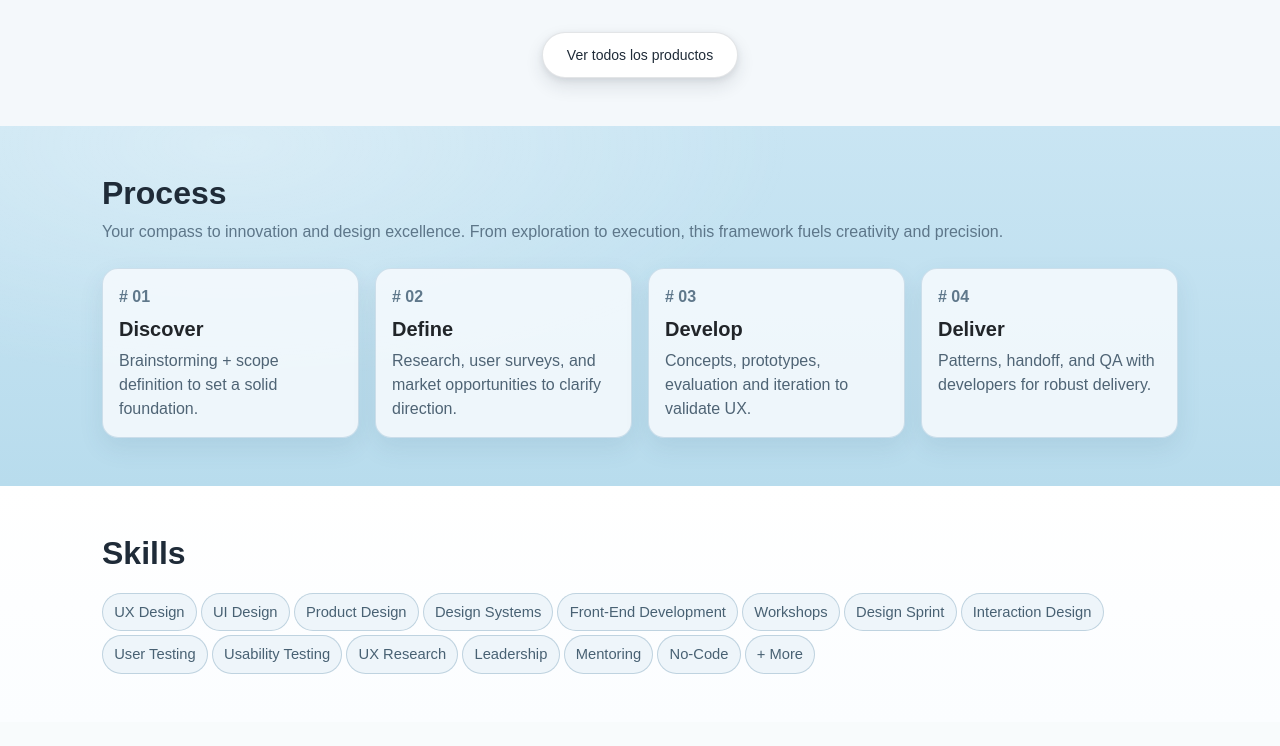
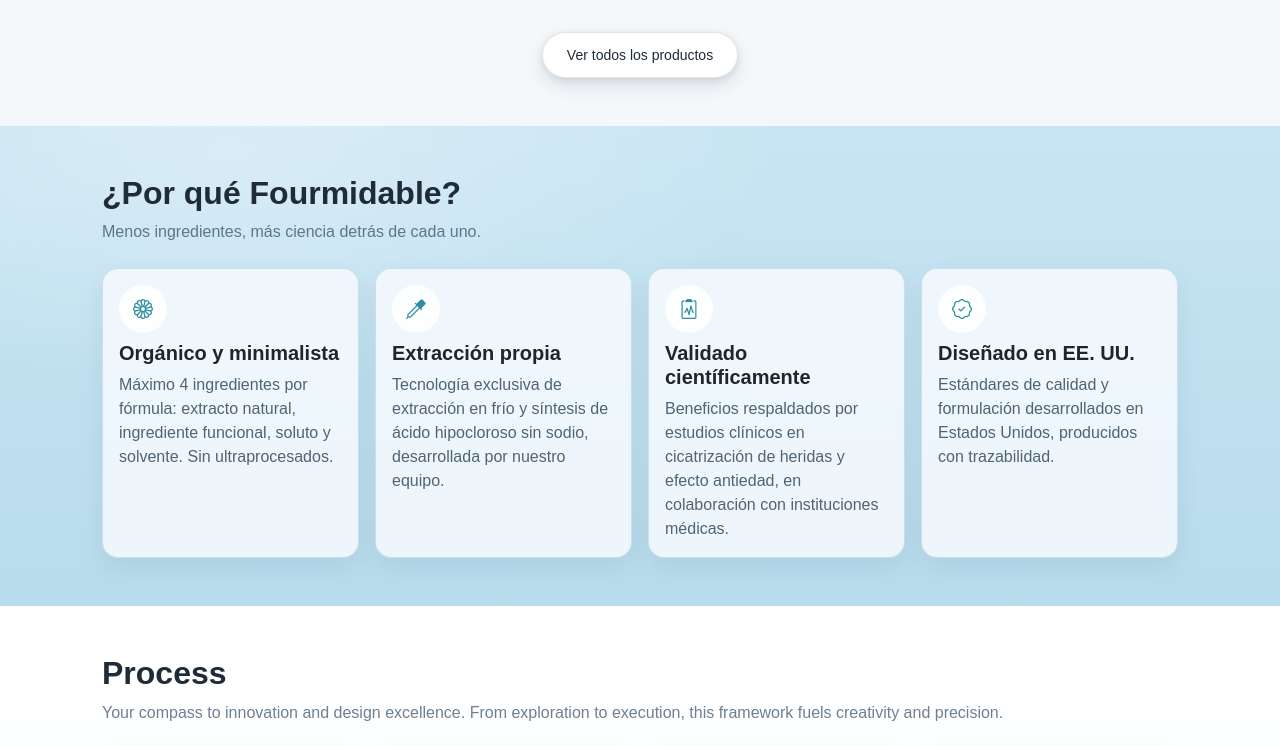
Before and after one commit to fourorganic/athoswebtemplate, a website: page index.html in a window 1280 px wide. Shown: the part 3540-4286 px from the top of the page. Drawn offline with nearby package versions, Linux system fonts and the light colour scheme; a web font is replaced by a local one.

Commit message:
- Add why forumidable section

```diff
--- a/css/style.css
+++ b/css/style.css
@@ -515,36 +515,44 @@
     border-radius: 28px;
   }
 }
-#process {
+#why-fourmidable {
   background: radial-gradient(900px 380px at 18% 5%, rgba(255, 255, 255, 0.3), rgba(255, 255, 255, 0) 62%), linear-gradient(180deg, #c9e5f3 0%, #b8dced 100%);
   color: #1f2b38;
 }
 
-#process .lead-muted {
+#why-fourmidable .lead-muted {
   color: #5d7689;
 }
 
-#process .card-glass {
+#why-fourmidable .pillar-card {
   background: rgba(245, 250, 253, 0.88);
   border-color: rgba(122, 167, 194, 0.3);
   box-shadow: 0 10px 24px rgba(47, 89, 117, 0.1);
 }
 
-#process .card-glass .card-text {
+#why-fourmidable .card-text {
   color: #4f6475;
 }
 
-#process .text-secondary {
-  color: #5f788b !important;
+#why-fourmidable .pillar-icon {
+  width: 48px;
+  height: 48px;
+  border-radius: 50%;
+  display: flex;
+  align-items: center;
+  justify-content: center;
+  background: rgba(255, 255, 255, 0.85);
+  color: #2f8fa0;
+  font-size: 1.25rem;
 }
 
-#skills {
+#process {
   position: relative;
   background: linear-gradient(180deg, #ffffff 0%, #fbfdff 100%);
   color: #1f2b38;
 }
 
-#skills::after {
+#process::after {
   content: "";
   position: absolute;
   left: 0;
@@ -554,10 +562,29 @@
   background: #fbfdff;
 }
 
-#skills .chip {
-  background: #eef5fa;
-  border-color: rgba(125, 163, 186, 0.42);
-  color: #486173;
+#process .lead-muted {
+  color: #6e8092;
+}
+
+#process .card-glass {
+  background: rgba(245, 250, 253, 0.9);
+  border-color: rgba(122, 167, 194, 0.28);
+  box-shadow: 0 10px 24px rgba(47, 89, 117, 0.08);
+  transition: transform 0.2s ease, box-shadow 0.2s ease;
+}
+
+#process .card-glass:hover {
+  transform: translateY(-3px);
+  box-shadow: 0 16px 32px rgba(47, 89, 117, 0.14);
+}
+
+#process .card-glass .card-text {
+  color: #5b7487;
+  font-size: 0.92rem;
+}
+
+#process .text-secondary {
+  color: #31a8e1 !important;
 }
 
 #experience {
--- a/index.html
+++ b/index.html
@@ -245,6 +245,49 @@
             </div>
         </div>
     </section>
+    <!-- WHY FOURMIDABLE -->
+    <section id="why-fourmidable" class="py-5">
+        <div class="container container-narrow">
+            <h2 class="fw-bold mb-2">¿Por qué Fourmidable?</h2>
+            <p class="lead-muted mb-4">Menos ingredientes, más ciencia detrás de cada uno.</p>
+
+            <div class="row g-3">
+                <div class="col-md-6 col-lg-3">
+                    <div class="card card-glass p-3 h-100 pillar-card">
+                        <div class="pillar-icon"><i class="bi bi-flower1"></i></div>
+                        <h5 class="fw-bold mt-2">Orgánico y minimalista</h5>
+                        <p class="card-text mb-0">Máximo 4 ingredientes por fórmula: extracto natural, ingrediente
+                            funcional, soluto y solvente. Sin ultraprocesados.</p>
+                    </div>
+                </div>
+                <div class="col-md-6 col-lg-3">
+                    <div class="card card-glass p-3 h-100 pillar-card">
+                        <div class="pillar-icon"><i class="bi bi-eyedropper"></i></div>
+                        <h5 class="fw-bold mt-2">Extracción propia</h5>
+                        <p class="card-text mb-0">Tecnología exclusiva de extracción en frío y síntesis de ácido
+                            hipocloroso sin sodio, desarrollada por nuestro equipo.</p>
+                    </div>
+                </div>
+                <div class="col-md-6 col-lg-3">
+                    <div class="card card-glass p-3 h-100 pillar-card">
+                        <div class="pillar-icon"><i class="bi bi-clipboard2-pulse"></i></div>
+                        <h5 class="fw-bold mt-2">Validado científicamente</h5>
+                        <p class="card-text mb-0">Beneficios respaldados por estudios clínicos en cicatrización de
+                            heridas y efecto antiedad, en colaboración con instituciones médicas.</p>
+                    </div>
+                </div>
+                <div class="col-md-6 col-lg-3">
+                    <div class="card card-glass p-3 h-100 pillar-card">
+                        <div class="pillar-icon"><i class="bi bi-patch-check"></i></div>
+                        <h5 class="fw-bold mt-2">Diseñado en EE. UU.</h5>
+                        <p class="card-text mb-0">Estándares de calidad y formulación desarrollados en Estados
+                            Unidos, producidos con trazabilidad.</p>
+                    </div>
+                </div>
+            </div>
+        </div>
+    </section>
+
     <!-- PROCESS -->
     <section id="process" class="py-5">
         <div class="container container-narrow">
@@ -284,30 +327,6 @@
                         <p class="card-text mb-0">Patterns, handoff, and QA with developers for robust delivery.</p>
                     </div>
                 </div>
-            </div>
-        </div>
-    </section>
-
-    <!-- SKILLS -->
-    <section id="skills" class="py-5">
-        <div class="container container-narrow">
-            <h2 class="fw-bold mb-3">Skills</h2>
-            <div class="d-flex flex-wrap">
-                <span class="chip">UX Design</span>
-                <span class="chip">UI Design</span>
-                <span class="chip">Product Design</span>
-                <span class="chip">Design Systems</span>
-                <span class="chip">Front-End Development</span>
-                <span class="chip">Workshops</span>
-                <span class="chip">Design Sprint</span>
-                <span class="chip">Interaction Design</span>
-                <span class="chip">User Testing</span>
-                <span class="chip">Usability Testing</span>
-                <span class="chip">UX Research</span>
-                <span class="chip">Leadership</span>
-                <span class="chip">Mentoring</span>
-                <span class="chip">No-Code</span>
-                <span class="chip">+ More</span>
             </div>
         </div>
     </section>
```
